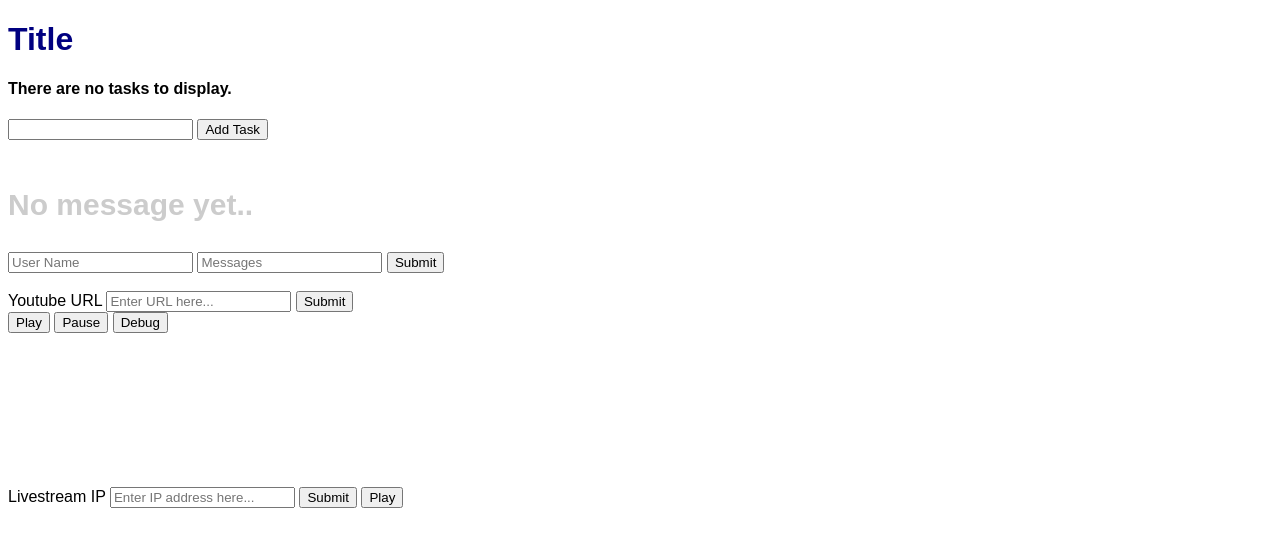
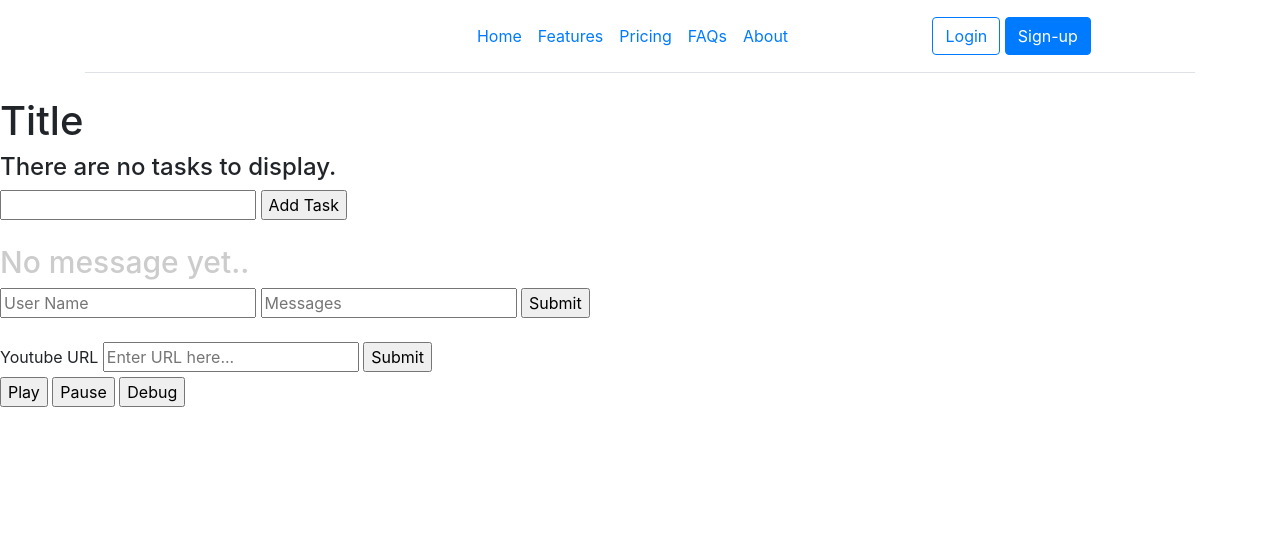
Before and after one commit to asori015/Youtube-Synchronization-Website, a Flask app: page / in a window 1280 px wide. Shown: the top 556 px of the page. Run offline with Flask 2, Linux system fonts and the light colour scheme; data that the repository does not hold is empty; some libraries are stand-ins or nearby versions.

Commit message:
Added bootstrap and example header. Timestamp is now sent back and forth between server and clients to create baseline for YT video playtime and try to reduce lag

```diff
--- a/app.py
+++ b/app.py
@@ -19,7 +19,8 @@ app.config['SECRET_KEY'] = 'vajiralongko1232#'
 socketio = SocketIO(app)
 
 # Global variables
-currentSeconds = {'seconds': 0.0}       # Current time of YT video
+currentSeconds = {'seconds': 0.0}       # Current time in seconds of YT video
+currentTimestamp = {'timestamp': 0}     # Current timestamp of most recent 'play' event emitted
 currentURL = {'url': 'M7lc1UVf-VE'}     # Current url of YT video
 currentIP = {'ip': '0.0.0.0'}           # Current IP address of livestream
 currentPlayState = {'state': False}     # Is YT video playing?
@@ -89,10 +90,11 @@ def handle_my_custom_event(json, methods=['GET', 'POST']):
 
 # 'play YT video for all clients' event
 @socketio.on('play')
-def playYoutube():
+def playYoutube(json):
     print('playing video') # debug
+    currentTimestamp['timestamp'] = json['timestamp']
     currentPlayState['state'] = True
-    socketio.emit('play', currentSeconds)
+    socketio.emit('play', {**currentSeconds, **currentTimestamp})
 
 # 'pause YT video for all clients' event
 @socketio.on('pause')
--- a/templates/base.html
+++ b/templates/base.html
@@ -9,9 +9,16 @@
     <meta http-equiv='pragma' content='no-cache'>
     <link rel="stylesheet" href="{{ url_for('static', filename='css/style.css') }}">
     <link rel="shortcut icon" href="{{ url_for('static', filename='favicon.ico') }}">
+    <link rel="stylesheet" href="https://stackpath.bootstrapcdn.com/bootstrap/4.1.3/css/bootstrap.min.css" integrity="sha384-MCw98/SFnGE8fJT3GXwEOngsV7Zt27NXFoaoApmYm81iuXoPkFOJwJ8ERdknLPMO" crossorigin="anonymous">
+    <!-- <link href="https://cdn.jsdelivr.net/npm/bootstrap@5.1.3/dist/css/bootstrap.min.css" rel="stylesheet" integrity="sha384-1BmE4kWBq78iYhFldvKuhfTAU6auU8tT94WrHftjDbrCEXSU1oBoqyl2QvZ6jIW3" crossorigin="anonymous"> -->
     {% block head %}{% endblock %}
 </head>
 <body>
     {% block body %}{% endblock %}
+    <script src="https://code.jquery.com/jquery-3.3.1.slim.min.js" integrity="sha384-q8i/X+965DzO0rT7abK41JStQIAqVgRVzpbzo5smXKp4YfRvH+8abtTE1Pi6jizo" crossorigin="anonymous"></script>
+    <script src="https://cdnjs.cloudflare.com/ajax/libs/popper.js/1.14.3/umd/popper.min.js" integrity="sha384-ZMP7rVo3mIykV+2+9J3UJ46jBk0WLaUAdn689aCwoqbBJiSnjAK/l8WvCWPIPm49" crossorigin="anonymous"></script>
+    <script src="https://stackpath.bootstrapcdn.com/bootstrap/4.1.3/js/bootstrap.min.js" integrity="sha384-ChfqqxuZUCnJSK3+MXmPNIyE6ZbWh2IMqE241rYiqJxyMiZ6OW/JmZQ5stwEULTy" crossorigin="anonymous"></script>
+    <!-- <script src="https://ajax.googleapis.com/ajax/libs/jquery/1.12.4/jquery.min.js"></script>
+    <script src="https://cdn.jsdelivr.net/npm/bootstrap@5.1.3/dist/js/bootstrap.bundle.min.js" integrity="sha384-ka7Sk0Gln4gmtz2MlQnikT1wXgYsOg+OMhuP+IlRH9sENBO0LRn5q+8nbTov4+1p" crossorigin="anonymous"></script> -->
 </body>
 </html>
--- a/templates/index.html
+++ b/templates/index.html
@@ -6,9 +6,30 @@
 
 {% block body %}
 <div class="content">
-    <script src="https://ajax.googleapis.com/ajax/libs/jquery/1.12.4/jquery.min.js"></script>
     <script src="https://cdnjs.cloudflare.com/ajax/libs/socket.io/3.0.4/socket.io.min.js"></script>
     <script src="{{ url_for('static', filename='javascript/socketio.js') }}"></script>
+
+    <div class="container">
+      <header class="d-flex flex-wrap align-items-center justify-content-center justify-content-md-between py-3 mb-4 border-bottom">
+        <a href="/" class="d-flex align-items-center col-md-3 mb-2 mb-md-0 text-dark text-decoration-none">
+          <svg class="bi me-2" width="40" height="32" role="img" aria-label="Bootstrap"><use xlink:href="#bootstrap"></use></svg>
+        </a>
+
+        <ul class="nav col-12 col-md-auto mb-2 justify-content-center mb-md-0">
+          <li><a href="#" class="nav-link px-2 link-secondary">Home</a></li>
+          <li><a href="#" class="nav-link px-2 link-dark">Features</a></li>
+          <li><a href="#" class="nav-link px-2 link-dark">Pricing</a></li>
+          <li><a href="#" class="nav-link px-2 link-dark">FAQs</a></li>
+          <li><a href="#" class="nav-link px-2 link-dark">About</a></li>
+        </ul>
+
+        <div class="col-md-3 text-end">
+          <button type="button" class="btn btn-outline-primary me-2">Login</button>
+          <button type="button" class="btn btn-primary">Sign-up</button>
+        </div>
+      </header>
+    </div>
+
     <h1>Title</h1>
     {% if tasks|length < 1 %}
     <h4> There are no tasks to display. </h4>
@@ -34,12 +55,11 @@
     {% endif %}
 
     <form action="/" method="POST">
-        <input type="text" name="content" id="content">
-        <input type="submit" value="Add Task">
+      <input type="text" name="content" id="content">
+      <input type="submit" value="Add Task">
     </form>
 
     <br>
-
 
     <!-- chat -->
     <div class = "chat">
```
Also changed, not shown: static/javascript/socketio.js (+50 -44 lines).
